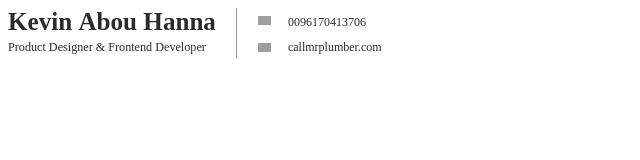
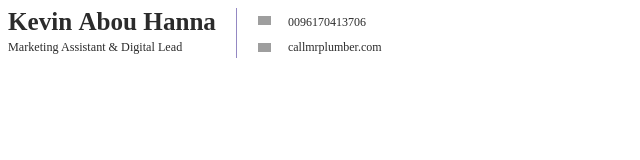
Before and after one commit to MarketingatFranks/Email-Signature, a plain HTML site: page index.html in a window 1280 px wide. Shown: the full height of the page, 0-640 px from the left. Drawn offline with Linux system fonts and the light colour scheme; grey boxes are pictures that could not be loaded; a web font is replaced by a local one.

Commit message:
Update index.html

```diff
--- a/index.html
+++ b/index.html
@@ -32,7 +32,7 @@
                                         <span>Kevin</span><span>&nbsp;</span><span>Abou Hanna</span></h3>
                                     <p color="#2b2b2B" font-size="medium" class="sc-fMiknA bxZCMx"
                                         style="margin: 0px; color: rgb(43, 43, 43); font-size: 0.76rem; line-height: 22px;">
-                                        <span>Product Designer &amp; Frontend Developer</span></p>
+                                        <span> Marketing Assistant &amp; Digital Lead </span></p>
                                 </td>
                                 <td width="20">
                                     <div style="width: 20px;"></div>
```
